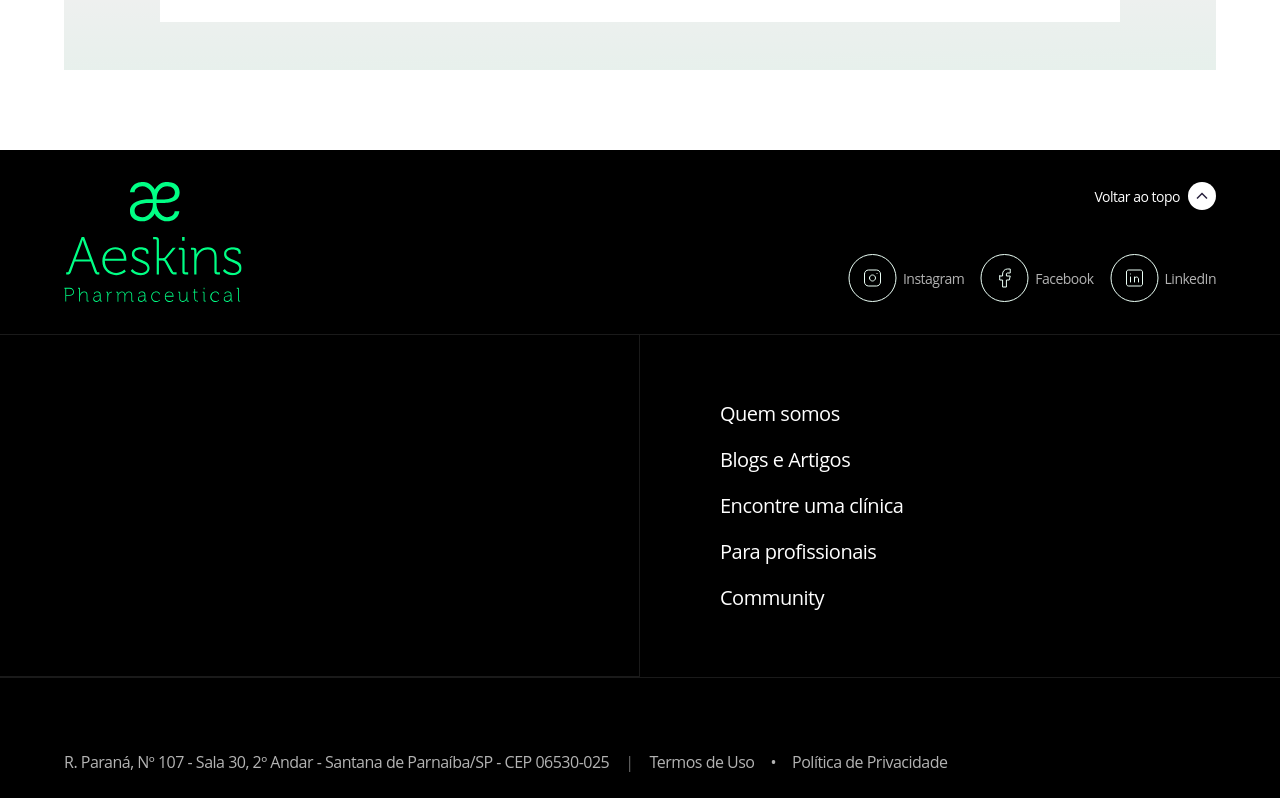
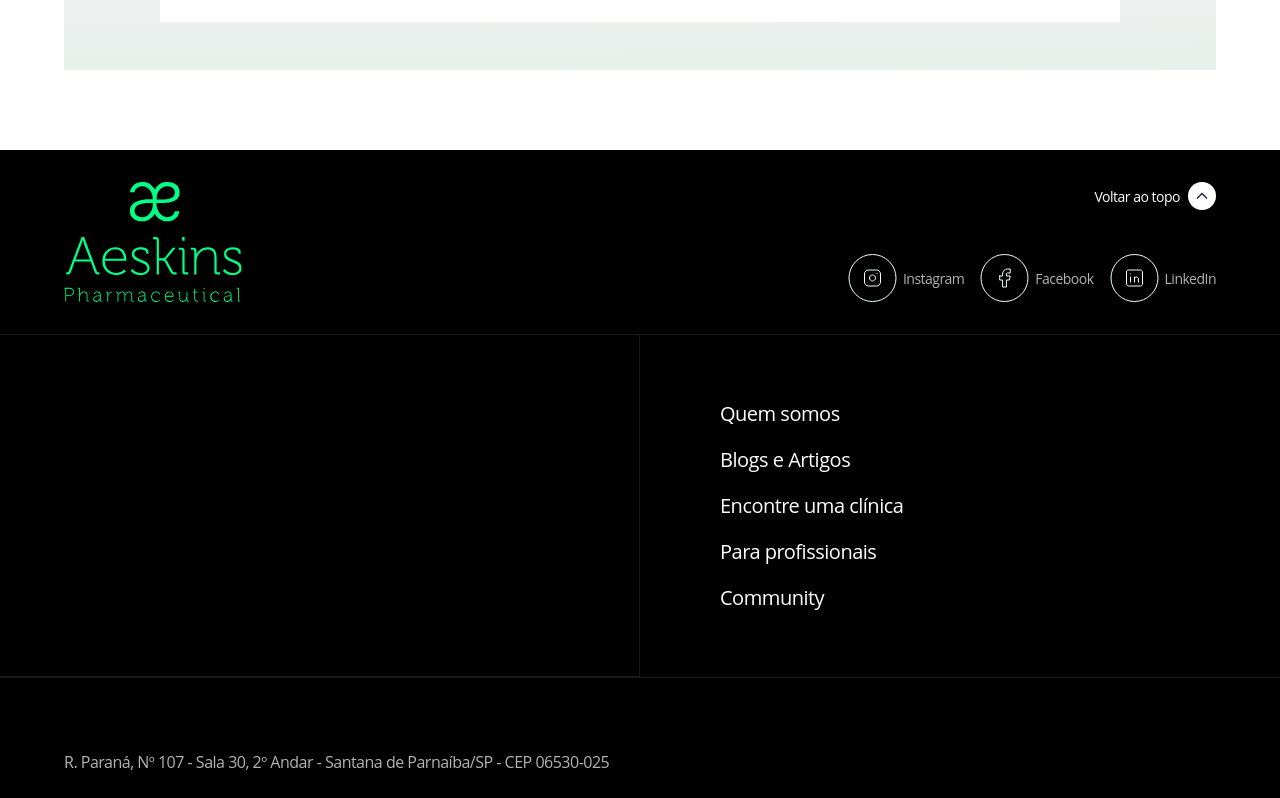
Before and after one commit to mattorresag/aeskins, a Next.js app: page / in a window 1280 px wide. Shown: the part 6027-6825 px from the top of the page. Built offline with nearby package versions, Linux system fonts and the light colour scheme.

Commit message:
refac: remove politicas

```diff
--- a/src/components/Footer/Footer.tsx
+++ b/src/components/Footer/Footer.tsx
@@ -144,11 +144,6 @@ export const Footer = (): JSX.Element => {
               R. Paraná, Nº 107 - Sala 30, 2º Andar - Santana de Parnaíba/SP -
               CEP 06530-025
             </p>
-            <p className="lg:hidden">--</p>
-            <p className="hidden lg:block text-white/40">|</p>
-            <p>Termos de Uso</p>
-            <p>•</p>
-            <p>Política de Privacidade</p>
           </Flex>
         </Flex>
       </Flex>
```
